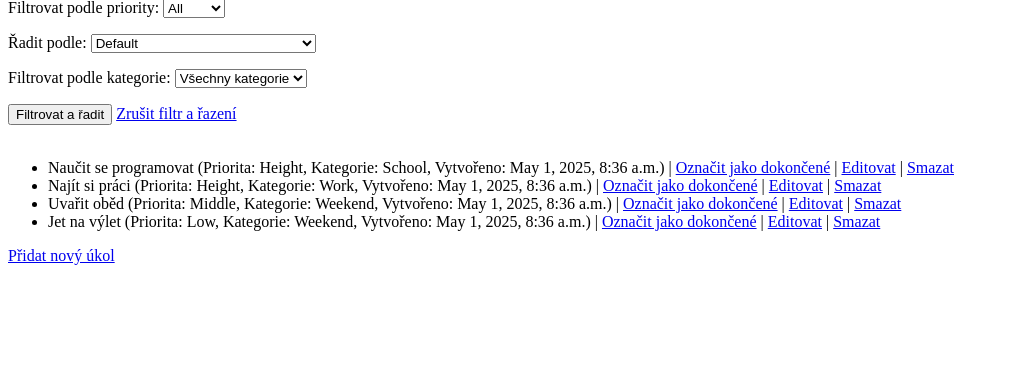
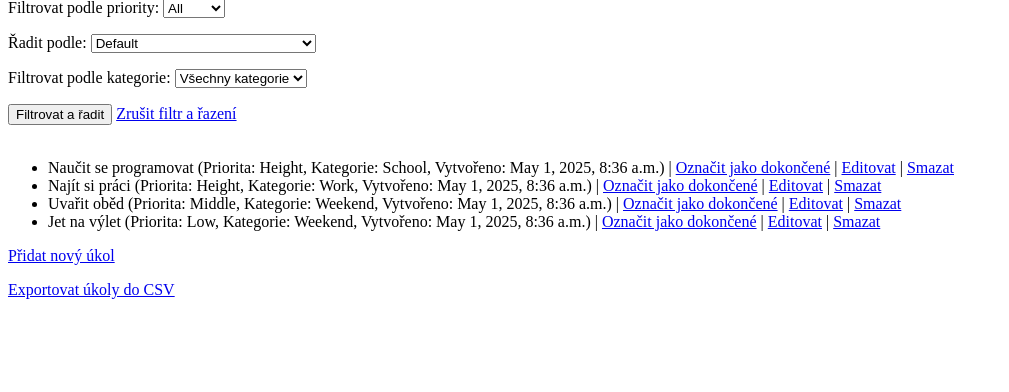
Before and after one commit to hrosicka/ToDoList, a Django app: page /tasks/ in a window 1280 px wide. Shown: the part 81-473 px from the top of the page, without its empty margins (0-1009 px from the left). Run offline with Django 5.2, Linux system fonts and the light colour scheme; data comes from the database, SQL or seed files in the repository.

Commit message:
export csv added

```diff
--- a/todolist/templates/todolist/task_list.html
+++ b/todolist/templates/todolist/task_list.html
@@ -41,5 +41,6 @@
     </ul>
 
     <p><a href="{% url 'add_task' %}">Přidat nový úkol</a></p>
+    <p><a href="{% url 'export_tasks_csv' %}">Exportovat úkoly do CSV</a></p>
 </body>
 </html>
--- a/todolist/urls.py
+++ b/todolist/urls.py
@@ -7,4 +7,5 @@ urlpatterns = [
     path('resolved/<int:task_id>/', views.tag_resolved, name='tag_resolved'),
     path('delete/<int:task_id>/', views.delete_task, name='delete_task'),
     path('editovat/<int:task_id>/', views.edit_task, name='edit_task'),
+    path('export/csv/', views.export_tasks_csv, name='export_tasks_csv'),
 ]
--- a/todolist/views.py
+++ b/todolist/views.py
@@ -1,7 +1,9 @@
+from django.http import HttpResponse
 from django.shortcuts import render, redirect, get_object_or_404
 from .forms import AddTaskForm, FilterPriorityForm, FilterCategoryForm
 from .models import Task
 from django.db.models import Case, When, Value, IntegerField
+import csv
 
 def add_task(request):
     if request.method == 'POST':
@@ -78,3 +80,22 @@ def edit_task(request, task_id):
     else:
         form = AddTaskForm(instance=task)
     return render(request, 'todolist/edit_task.html', {'form': form, 'task': task})
+
+def export_tasks_csv(request):
+    response = HttpResponse(content_type='text/csv')
+    response['Content-Disposition'] = 'attachment; filename="tasks.csv"'
+
+    writer = csv.writer(response)
+    writer.writerow(['Desctiption', 'Resolved', 'Priority', 'Data Created', 'Category'])
+
+    tasks = Task.objects.all()
+    for task in tasks:
+        writer.writerow([
+            task.description,
+            task.resolved,
+            task.get_priority_display(),
+            task.date_created,
+            task.category.name if task.category else '',
+        ])
+
+    return response
```
